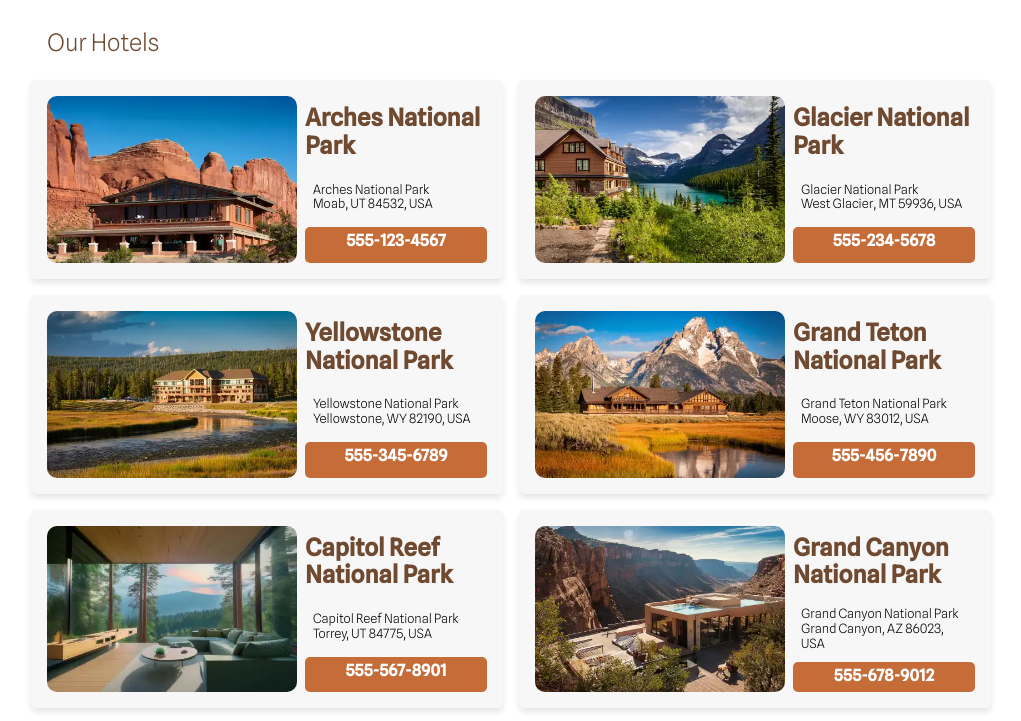
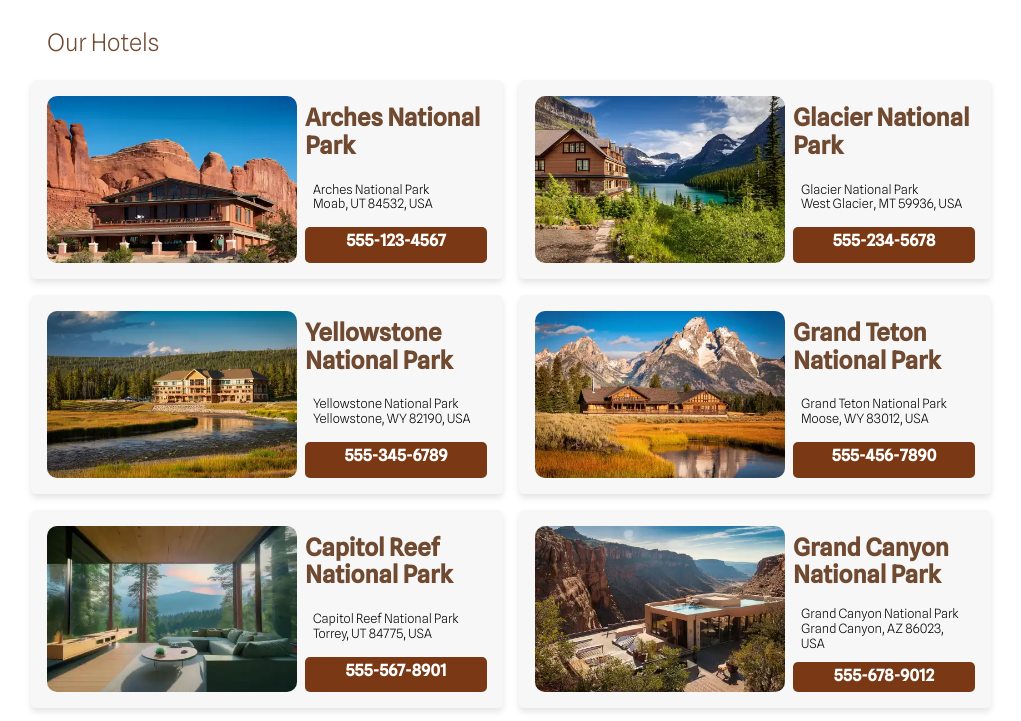
Before and after one commit to tayleigh/hotel, a plain HTML site: page index.html in a window 1280 px wide. Shown: the part 103-824 px from the top of the page, without its empty margins (129-1150 px from the left). Drawn offline with Linux system fonts and the light colour scheme.

Commit message:
color changes

```diff
--- a/scss/_variables.scss
+++ b/scss/_variables.scss
@@ -1,6 +1,6 @@
-$primaryColor: #56903A;
+$primaryColor: #275411;
 $secondaryColor: #6F4930;
-$accentColor: #C56C39;
+$accentColor: #7a3914;
 $greyColor: #ccc;
 
 $defaultFont:'Spline Sans', sans-serif;
```
Also changed, not shown: css/styles.css, css/styles.min.css.
